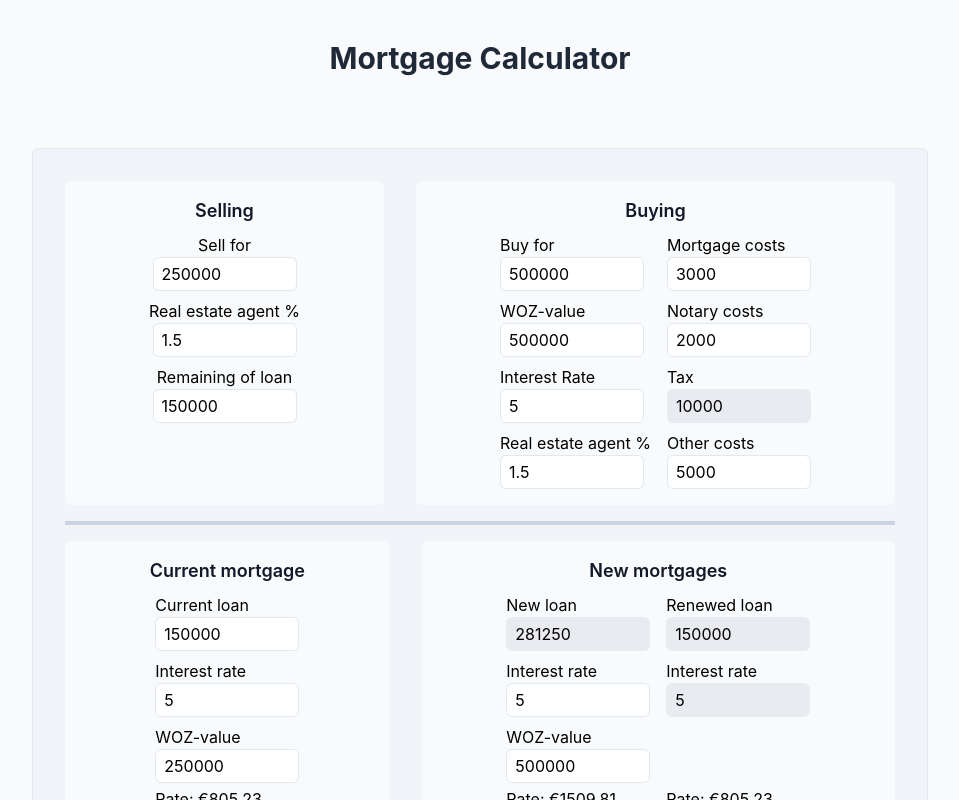
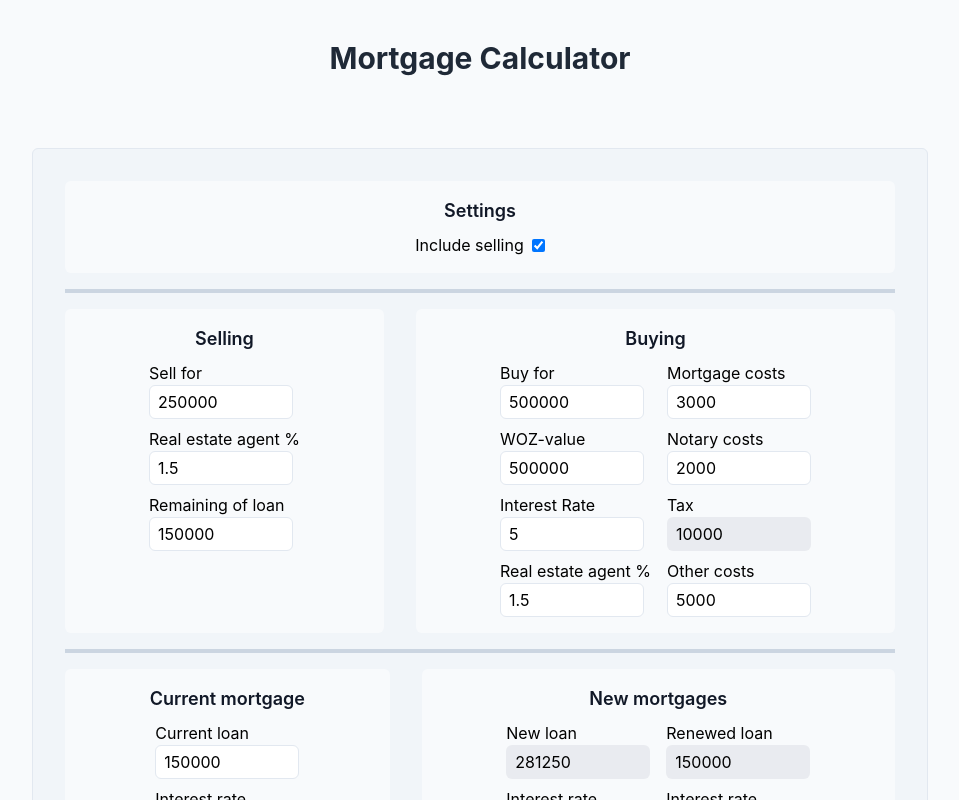
Before and after one commit to Luuk-DI/mortgage-calculator, a Vue app: page / in a window 1280 px wide. Shown: the top 800 px of the page, without its empty margins (160-1119 px from the left). Built offline with nearby package versions, Linux system fonts and the light colour scheme.

Commit message:
Add option to disable selling

```diff
--- a/src/App.vue
+++ b/src/App.vue
@@ -13,8 +13,26 @@
       md:border border-y border-slate-200 md:rounded-md bg-slate-100
     "
   >
+    <ContentBox>
+      <template #title>
+        Settings
+      </template>
+
+      <div class="flex items-center">
+        <label>Include selling</label>
+        <input
+          id="enable_selling"
+          v-model="sell.enabled"
+          type="checkbox"
+          class="ml-2"
+        />
+      </div>
+    </ContentBox>
+
+    <HorizontalSeparator />
+
     <div class="flex flex-row justify-evenly flex-wrap gap-8">
-      <ContentBox>
+      <ContentBox v-if="sell.enabled">
         <template #title>
           Selling
         </template>
@@ -134,7 +152,7 @@
     <HorizontalSeparator />
 
     <div class="flex justify-evenly flex-wrap gap-8">
-      <ContentBox>
+      <ContentBox v-if="sell.enabled">
         <template #title>
           Current mortgage
         </template>
@@ -150,7 +168,7 @@
 
       <ContentBox>
         <template #title>
-          New mortgages
+          {{ sell.enabled ? 'New mortgages' : 'New mortgage' }}
         </template>
 
         <ColumnRow>
@@ -158,11 +176,13 @@
             :mortgage="newMortgage"
             name="New"
             disable-loan
+            :highlight-nett="!sell.enabled"
             @update:rate="v => newMortgage.rate = v"
             @update:woz="v => newMortgage.woz = v"
           />
 
           <MortgageForm
+            v-if="sell.enabled"
             :mortgage="newCurrentMortgage"
             name="Renewed"
             disable-loan
@@ -171,11 +191,13 @@
           />
         </ColumnRow>
 
-        <HorizontalSeparator />
+        <template v-if="sell.enabled">
+          <HorizontalSeparator />
 
-        <div class="block font-semibold">
-          Total nett rate: €{{ totalNettRate }}
-        </div>
+          <div class="block font-semibold">
+            Total nett rate: €{{ totalNettRate }}
+          </div>
+        </template>
       </ContentBox>
     </div>
 
@@ -245,6 +267,10 @@ const buy = reactive(loadedData.buy);
 const saveTime = ref(loadedData.time == null ? null : new Date(loadedData.time));
 
 const sellCash = computed(() => {
+  if (!sell.enabled) {
+    return 0;
+  }
+
   const perc = (1 - sell.agent / 100);
   return sell.amount * perc - sell.remainingMortgage;
 });
@@ -256,7 +282,7 @@ watch(
     const buyPercentage = (1 + (buy.agent + 2) / 100);
 
     newMortgage.loan = Math.round(
-      buy.amount * buyPercentage - sellCash - remainingMortgage + buy.misc + buy.bank + buy.notary,
+      buy.amount * buyPercentage - sellCash - remainingMortgage * (sell.enabled ? 1 : 0) + buy.misc + buy.bank + buy.notary,
     );
   },
   { immediate: true },
--- a/src/components/ContentBox.vue
+++ b/src/components/ContentBox.vue
@@ -4,7 +4,7 @@
       <slot name="title"></slot>
     </h2>
 
-    <div class="flex flex-col items-center">
+    <div class="flex flex-col">
       <slot></slot>
     </div>
   </div>
--- a/src/components/MortgageForm.vue
+++ b/src/components/MortgageForm.vue
@@ -38,7 +38,9 @@
     <div class="grow"></div>
 
     <div>Rate: €{{ mortgage.monthly }}</div>
-    <div>Nett rate: €{{ mortgage.nettMonthly }}</div>
+    <div :class="[highlightNett ? 'font-semibold' : '']">
+      Nett rate: €{{ mortgage.nettMonthly }}
+    </div>
   </div>
 </template>
 
@@ -51,6 +53,7 @@ defineProps<{
   disableLoan?: boolean;
   disableRate?: boolean;
   hideWoz?: boolean;
+  highlightNett?: boolean;
 }>();
 
 const emit = defineEmits<{
--- a/src/models/saveModel.ts
+++ b/src/models/saveModel.ts
@@ -7,6 +7,7 @@ export interface SaveModel {
     woz: number;
   };
   sell: {
+    enabled: boolean;
     amount: number;
     agent: number;
     remainingMortgage: number;
@@ -32,6 +33,7 @@ export const defaultSaveValues: SaveModel = {
     woz: 250_000,
   },
   sell: {
+    enabled: true,
     amount: 250_000,
     agent: 1.5,
     remainingMortgage: 150_000,
```
